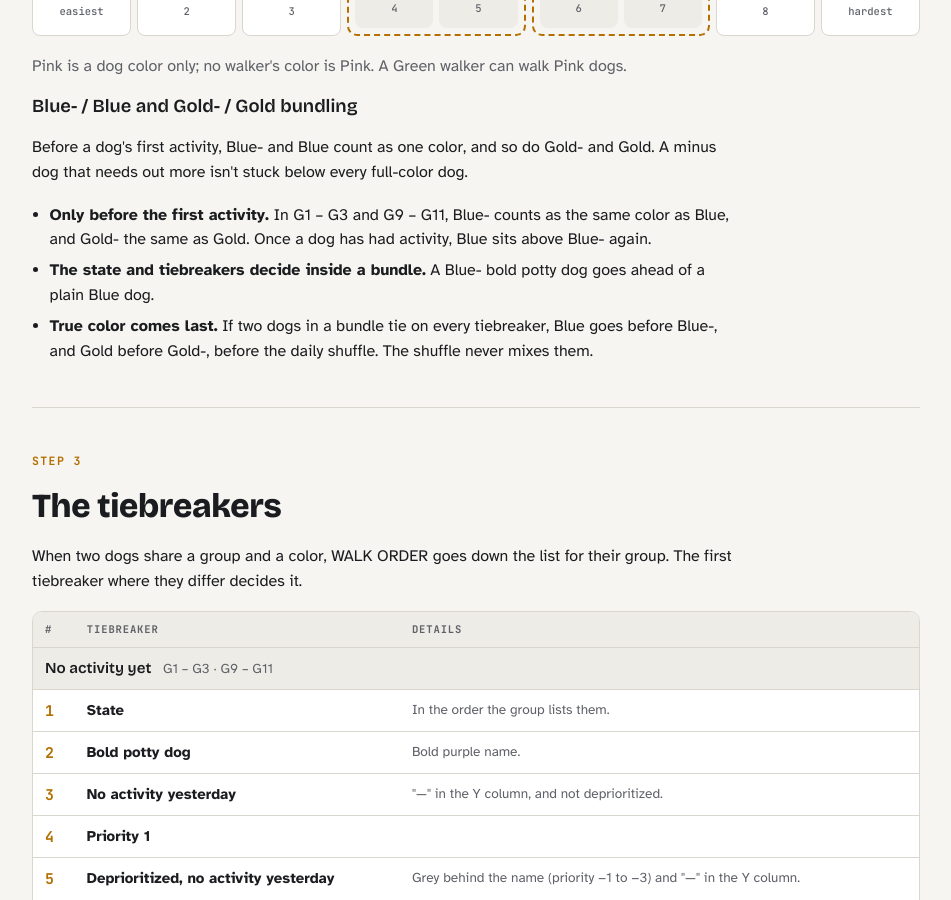
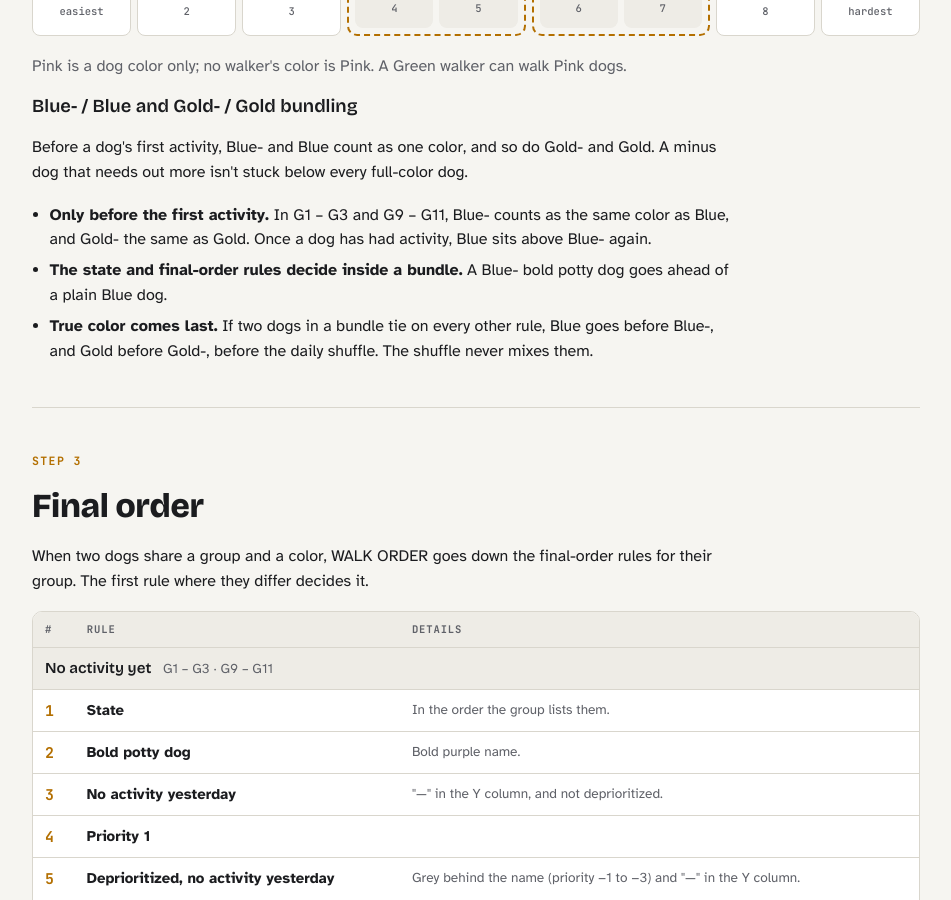
Before and after one commit to kirbsauce/dog-walker-assistant-docs, a Jekyll site: the page walk_order.html, which Jekyll copies as it is, in a window 1280 px wide and 900 px high, scrolled down 4634 px. Shown: the whole window, without its empty margins (164-1115 px from the left). Built offline with Jekyll 4.4.1, drawn with Linux system fonts in a browser that asks for light colours; some of the changed text lies outside the part shown.

Commit message:
Rename tiebreakers to "final order" in the Walk Order guide
Step 3 is now "Final order", and each item in it is a rule: "the first
rule where they differ decides it". Update the step card, section
heading and anchor, table header, bundling text, examples and page
description.

Co-Authored-By: Claude Opus 5.5 <noreply@anthropic.com>
Claude-Session: https://claude.ai/code/session_01Gn98H5icQkvFvkCZpGcr4i

```diff
--- a/walk_order.html
+++ b/walk_order.html
@@ -3,7 +3,7 @@
 <head>
 <meta charset="utf-8">
 <meta name="viewport" content="width=device-width, initial-scale=1, viewport-fit=cover">
-<meta name="description" content="How the WALK ORDER roster sort decides which dog comes next: groups, colors, states and tiebreakers.">
+<meta name="description" content="How the WALK ORDER roster sort decides which dog comes next: groups, colors, states and final order.">
 <link rel="icon" type="image/svg+xml" href="images/paw-logo.svg">
 <title>Walk Order Field Guide</title>
 <link rel="preconnect" href="https://fonts.googleapis.com">
@@ -279,7 +279,7 @@ img { max-width: 100%; }
   <div class="q3">
     <div class="q"><span class="n">1</span><h3>Which group?</h3><p>Can you walk the dog? How much activity has it had today? How urgent are its checkboxes: high, medium or low? Every dog in a higher group sits above every dog in a lower one.</p></div>
     <div class="q"><span class="n">2</span><h3>Which color?</h3><p>Inside a group, hardest dog color first. The toughest dog you can walk leads, so it gets walked while experienced walkers are on shift. Before a dog's first activity, Blue- and Gold- are bundled with Blue and Gold.</p></div>
-    <div class="q"><span class="n">3</span><h3>Which tiebreaker?</h3><p>Among dogs in the same group and color: first the dog's state, then potty, priority, how long since its last activity, and yesterday's activity.</p></div>
+    <div class="q"><span class="n">3</span><h3>Final order</h3><p>Among dogs in the same group and color: first the dog's state, then potty, priority, how long since its last activity, and yesterday's activity.</p></div>
   </div>
 </section>
 
@@ -427,20 +427,20 @@ img { max-width: 100%; }
   <p>Before a dog's first activity, Blue- and Blue count as one color, and so do Gold- and Gold. A minus dog that needs out more isn't stuck below every full-color dog.</p>
   <ul style="margin:0;padding-left:1.1em;display:grid;gap:6px;max-width:68ch">
     <li><b>Only before the first activity.</b> In G1 – G3 and G9 – G11, Blue- counts as the same color as Blue, and Gold- the same as Gold. Once a dog has had activity, Blue sits above Blue- again.</li>
-    <li><b>The state and tiebreakers decide inside a bundle.</b> A Blue- bold potty dog goes ahead of a plain Blue dog.</li>
-    <li><b>True color comes last.</b> If two dogs in a bundle tie on every tiebreaker, Blue goes before Blue-, and Gold before Gold-, before the daily shuffle. The shuffle never mixes them.</li>
+    <li><b>The state and final-order rules decide inside a bundle.</b> A Blue- bold potty dog goes ahead of a plain Blue dog.</li>
+    <li><b>True color comes last.</b> If two dogs in a bundle tie on every other rule, Blue goes before Blue-, and Gold before Gold-, before the daily shuffle. The shuffle never mixes them.</li>
   </ul>
 </section>
 
 <!-- ============================================================ -->
-<section class="block" id="tiebreakers">
+<section class="block" id="final-order">
   <div class="eyebrow">Step 3</div>
-  <h2>The tiebreakers</h2>
-  <p>When two dogs share a group and a color, WALK ORDER goes down the list for their group. The first tiebreaker where they differ decides it.</p>
+  <h2>Final order</h2>
+  <p>When two dogs share a group and a color, WALK ORDER goes down the final-order rules for their group. The first rule where they differ decides it.</p>
 
   <div class="stable-wrap">
   <table class="stable">
-    <thead><tr><th scope="col">#</th><th scope="col">Tiebreaker</th><th scope="col">Details</th></tr></thead>
+    <thead><tr><th scope="col">#</th><th scope="col">Rule</th><th scope="col">Details</th></tr></thead>
     <tbody>
       <tr class="band"><th colspan="3" scope="rowgroup">No activity yet <span class="bandnote">G1 – G3 · G9 – G11</span></th></tr>
       <tr><th scope="row" class="sid">1</th><td class="tbn"><b>State</b></td><td class="sub">In the order the group lists them.</td></tr>
@@ -472,7 +472,7 @@ img { max-width: 100%; }
   <div class="stack">
     <p><b>Mango</b> (Gold-) and <b>Biscuit</b> (Gold) lead: Gold is the hardest color here, and Gold- is bundled with it. Inside the bundle, Mango is a regular potty dog and Biscuit isn't.</p>
     <p><b>Pepper</b> (Blue-), <b>Tank</b> and <b>Ranger</b> (both Blue) share the Blue bundle. None is a potty dog, and Pepper and Tank have no priority set, which puts them above Ranger's −1. Between Pepper and Tank, Pepper had less activity yesterday: 1 walk against Tank's playgroup.</p>
-    <p><b>Juno</b> (Aqua) comes last. It's the easiest color in this group, so no tiebreaker can lift it above the Blue dogs.</p>
+    <p><b>Juno</b> (Aqua) comes last. It's the easiest color in this group, so no final-order rule can lift it above the Blue dogs.</p>
   </div>
 </section>
 
@@ -483,7 +483,7 @@ img { max-width: 100%; }
   <p>A small roster of fifteen dogs, sorted by WALK ORDER for a Gold walker. Red and Black dogs are above that walker's color, so they're dimmed and sit at the bottom. Group numbers match the list above.</p>
   <div class="roster" id="full"></div>
   <div class="stack">
-    <p><b>Moose</b> (Blue) leads G1 over <b>Juniper</b> (Blue-). Blue and Blue- are bundled before the first activity, so tiebreakers decide, and Moose is bold potty. <b>Hazel</b> (Aqua) follows on color.</p>
+    <p><b>Moose</b> (Blue) leads G1 over <b>Juniper</b> (Blue-). Blue and Blue- are bundled before the first activity, so the final-order rules decide, and Moose is bold potty. <b>Hazel</b> (Aqua) follows on color.</p>
     <p><b>Diesel</b> is high urgency but sits near the bottom. Red is above Gold, so this walker can't take him. A Red or Black walker would see Diesel near the top of their own list.</p>
     <p><b>Penny</b> is Pink, the easiest color, but she still goes ahead of Gold- <b>Bear</b>. Her W2 is medium urgency, which puts her in G5, and Bear is low urgency in G6. Groups come before color.</p>
     <p><b>Rocket</b> had no activity yesterday, which would usually make him high urgency. He's reserved for playgroup, so he waits in G3 instead.</p>
@@ -568,7 +568,7 @@ img { max-width: 100%; }
     document.getElementById(el).innerHTML = html;
   }
 
-  // Tiebreakers: Gold walker, medium-urgency group (G2), mid-morning.
+  // Final order: Gold walker, medium-urgency group (G2), mid-morning.
   var amber = {
     biscuit: { name: 'Biscuit', g: 'Gold',  y: '2 walks',   w1: 'a', why: '' },
     mango:   { name: 'Mango',   g: 'Gold-', y: '1 walk',    w1: 'a', n: 'p1', why: 'potty' },
```
